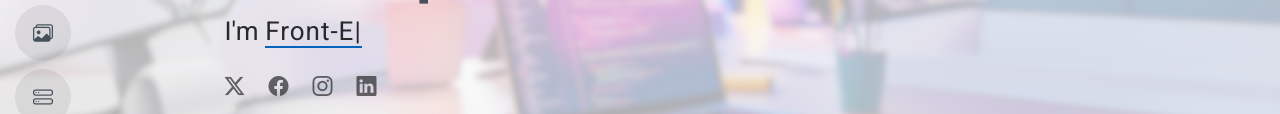
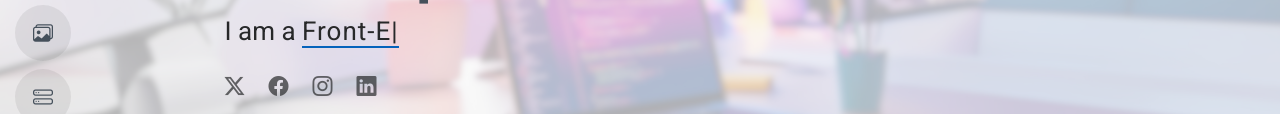
Before and after one commit to ToplinMultimedia/tolulope-hazzan, a plain HTML site: page index.html in a window 1280 px wide. Shown: the part 385-499 px from the top of the page. Drawn offline with Linux system fonts and the light colour scheme.

Commit message:
Update index.html

```diff
--- a/index.html
+++ b/index.html
@@ -58,7 +58,7 @@
         <div class="row justify-content-center">
           <div class="col-lg-9">
             <h2>Tolulope Hazzan</h2>
-            <p>I'm <span class="typed" data-typed-items="Graphics Designer, Front-End Developer, Freelancer, Coding Instructor">Designer</span><span class="typed-cursor typed-cursor--blink" aria-hidden="true"></span></p>
+            <p>I am a <span class="typed" data-typed-items="Graphics Designer, Front-End Developer, Freelancer, Coding Instructor">Designer</span><span class="typed-cursor typed-cursor--blink" aria-hidden="true"></span></p>
             <div class="social-links">
               <a href="https://x.com/tolulope_tools"><i class="bi bi-twitter-x"></i></a>
               <a href="https://web.facebook.com/tolulopeh1"><i class="bi bi-facebook"></i></a>
```
